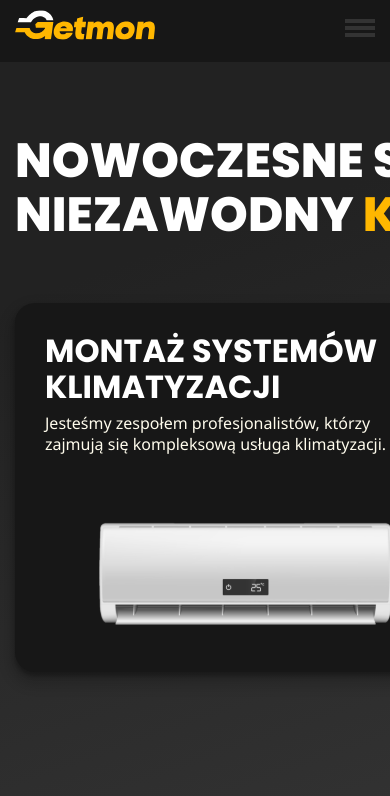
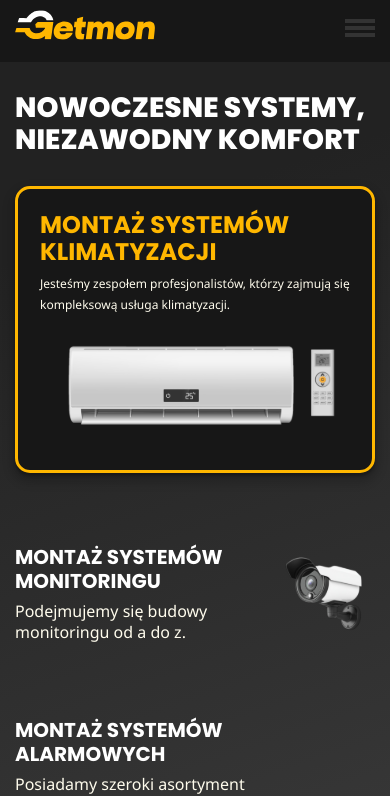
Before and after one commit to MatviyRoman/Getmon-Next, a Next.js app: page / in a window 390 px wide. Shown: the top 796 px of the page. Built offline with nearby package versions, Linux system fonts and the light colour scheme.

Commit message:
update mobile design for top section

```diff
--- a/src/components/sections/TopSection.module.css
+++ b/src/components/sections/TopSection.module.css
@@ -1,10 +1,16 @@
 /* components/TopSection.module.css */
 .topSection {
-  background: linear-gradient(160.71deg, rgb(34, 34, 34) 17.99%,rgb(55, 55, 55) 81.214%);
+  background: linear-gradient(160.71deg, rgb(34, 34, 34) 17.99%, rgb(55, 55, 55) 81.214%);
   min-height: 897px;
+  min-height: max-content;
   height: 100%;
   padding-top: 72px;
-  padding-bottom: 118px;
+  /* padding-bottom: 118px; */
+
+  @media (max-width: 991px) {
+    padding-top: 30px;
+    padding-bottom: 70px;
+  }
 }
 
 .header h1 {
@@ -29,6 +35,16 @@
     text-align: inherit;
     text-transform: inherit;
     color: #FFB700;
+
+    @media (max-width: 991px) {
+      color: inherit;
+    }
+  }
+
+  @media (max-width: 991px) {
+    font-size: 28px;
+    line-height: 32px;
+    margin-bottom: 30px;
   }
 }
 
@@ -39,6 +55,11 @@
   gap: 32px;
   position: relative;
   width: 100%;
+
+  @media (max-width: 991px) {
+    display: flex;
+    flex-wrap: wrap;
+  }
 }
 
 .serviceCard {
@@ -103,8 +124,35 @@
     height: auto;
     max-width: 497px;
 
+    .title {
+      @media (max-width: 991px) {
+        color: #FFB700;
+        font-size: 24px;
+        font-weight: 700;
+        line-height: 27px;
+        letter-spacing: 0%;
+      }
+    }
+
     .description {
       max-width: 378px;
+
+      @media (max-width: 991px) {
+        font-size: 12px;
+        margin-bottom: 12px;
+        color: #FFFCED;
+      }
+    }
+
+    @media (max-width: 991px) {
+      max-width: 100%;
+      width: 100%;
+      padding: 22px;
+
+      border: 3px solid rgb(255, 183, 0);
+      border-radius: 15px;
+      box-shadow: 0px 3px 3px 0px rgba(0, 0, 0, 0.3), 0px 6px 9px 4.5px rgba(0, 0, 0, 0.15);
+      background: rgb(23, 23, 23);
     }
   }
 
@@ -115,13 +163,54 @@
     max-width: 799px;
     width: 100%;
 
+    @media (max-width: 991px) {
+      max-width: 100%;
+      width: 100%;
+      background-color: transparent;
+      box-shadow: none;
+      padding: 0;
+      padding-top: 40px;
+      max-height: max-content;
+      min-height: max-content;
+    }
+
     .wrapper {
       display: flex;
       align-items: flex-start;
+
+      .top {
+        @media (max-width: 991px) {
+          padding-right: 15px;
+        }
+      }
+
+      .footer {
+        @media (max-width: 991px) {
+          max-width: 100px;
+          height: 10opx;
+        }
+      }
+    }
+
+    .title {
+      @media (max-width: 991px) {
+        font-size: 20px;
+        font-weight: 700;
+        line-height: 24px;
+        letter-spacing: 0%;
+      }
     }
 
     .description {
       max-width: 192px;
+
+      @media (max-width: 991px) {
+        max-width: 100%;
+        width: 100%;
+        background-color: transparent;
+        box-shadow: none;
+        color: #FFFCED;
+      }
     }
 
     .img {
@@ -136,9 +225,52 @@
     max-width: 642px;
     width: 100%;
 
+    @media (max-width: 991px) {
+      max-width: 100%;
+      width: 100%;
+      background-color: transparent;
+      box-shadow: none;
+      padding: 0;
+      padding-top: 0;
+      max-height: max-content;
+      min-height: max-content;
+    }
+
     .wrapper {
       display: flex;
       align-items: flex-end;
+
+      .top {
+        @media (max-width: 991px) {
+          padding-right: 15px;
+        }
+      }
+
+      .footer {
+        @media (max-width: 991px) {
+          max-width: 100px;
+          height: 10opx;
+        }
+      }
+    }
+
+    .title {
+      @media (max-width: 991px) {
+        font-size: 20px;
+        font-weight: 700;
+        line-height: 24px;
+        letter-spacing: 0%;
+      }
+    }
+
+    .description {
+      @media (max-width: 991px) {
+        max-width: 100%;
+        width: 100%;
+        background-color: transparent;
+        box-shadow: none;
+        color: #FFFCED;
+      }
     }
 
     .img {
@@ -170,6 +302,15 @@
 
   &:hover {
     background: rgb(255, 207, 37);
+
+    @media (max-width: 991px) {
+      background: #FFB700;
+    }
+  }
+
+  @media (max-width: 991px) {
+    top: auto;
+    margin-left: 0;
   }
 }
 
```
